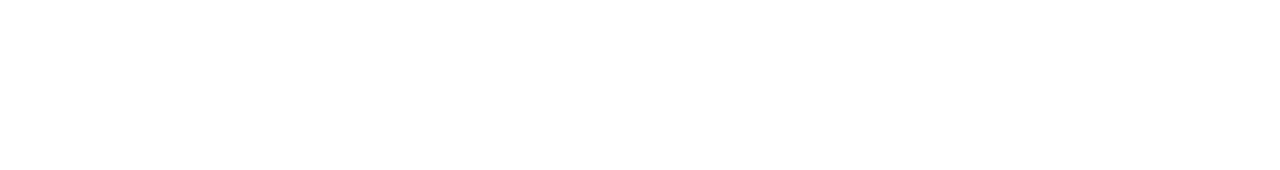
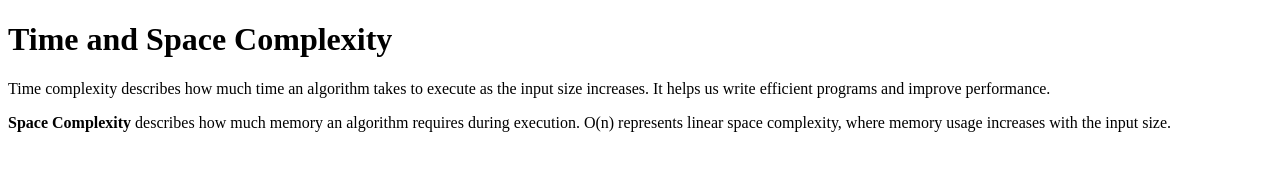
Before and after one commit to acciojob/time-and-space-complexity-neeharika995, a website: page main.html in a window 1280 px wide. Drawn offline with Linux system fonts and the light colour scheme.

Commit message:
created a submission

```diff
--- a/main.html
+++ b/main.html
@@ -8,6 +8,17 @@
 
 <body>
 	<!-- the entire body must be written by student -->
+	 <h1>Time and Space Complexity</h1>
+
+    <p>
+        Time complexity describes how much time an algorithm takes to execute as the input size increases.
+        It helps us write efficient programs and improve performance.
+    </p>
+
+    <p>
+        <b>Space Complexity</b> describes how much memory an algorithm requires during execution.
+        O(n) represents linear space complexity, where memory usage increases with the input size.
+    </p>
     <script type="text/javascript" src="./script.js">
 </script>
 
```
